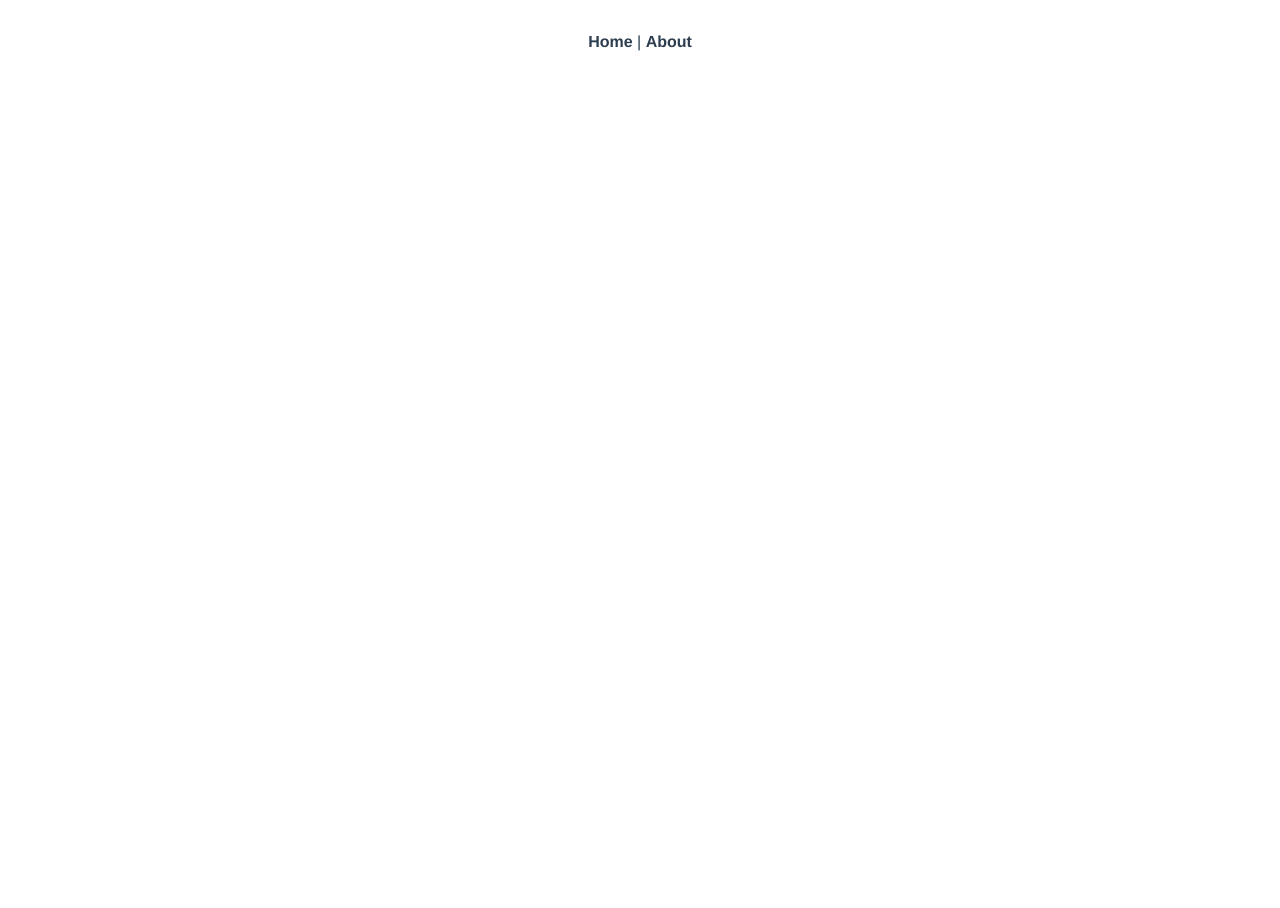
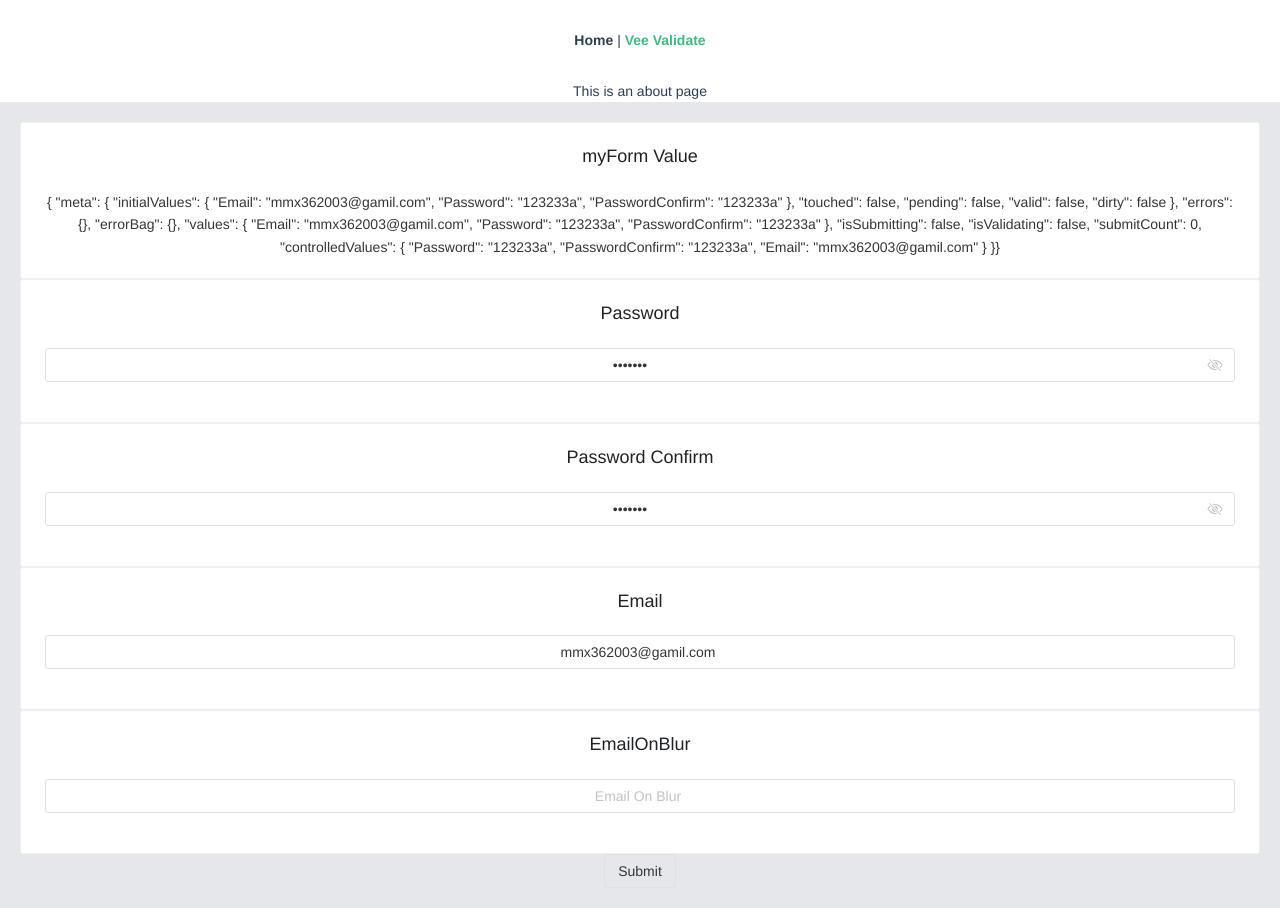
Before and after one commit to Josephmtsai/vue_menu, a Vue app: page /vee-validate in a window 1280 px wide. Before the commit this address had no page. Before the commit the page ends 800 px from the top, so only its background shows below. Built offline with nearby package versions, Linux system fonts and the light colour scheme; no server answers.

Commit message:
Adjust Code

```diff
--- a/package.json
+++ b/package.json
@@ -34,6 +34,7 @@
     "eslint-plugin-import": "^2.25.3",
     "eslint-plugin-vue": "^8.0.3",
     "eslint-plugin-vuejs-accessibility": "^1.1.0",
+    "naive-ui": "^2.26.4",
     "vue-cli-plugin-tailwind": "~3.0.0"
   },
   "eslintConfig": {
--- a/src/App.vue
+++ b/src/App.vue
@@ -2,9 +2,9 @@
   <header></header>
   <nav>
     <router-link to="/">Home</router-link> |
-    <router-link to="/about">About</router-link>
+    <router-link to="/vee-validate">Vee Validate</router-link>
   </nav>
-  <div class="block md:hidden w-60 h-full shadow-md bg-white px-1 absolute">
+  <!--<div class="block md:hidden w-60 h-full shadow-md bg-white px-1 absolute">
     <ul class="relative">
       <li class="relative">
         <a class="flex items-center text-sm py-4 px-6 h-12 overflow-hidden text-gray-700 text-ellipsis whitespace-nowrap rounded hover:text-gray-900 hover:bg-gray-100 transition duration-300 ease-in-out" href="#!" data-mdb-ripple="true" data-mdb-ripple-color="dark">
@@ -22,7 +22,7 @@
         </a>
       </li>
     </ul>
-  </div>
+  </div>-->
   <router-view />
 </template>
 
--- a/src/api/sample.js
+++ b/src/api/sample.js
@@ -1,4 +1,4 @@
 import axios from 'axios';
-export default function getRandUserData(size) {
+export function getRandomUserData(size) {
   return axios.get('https://randomuser.me/api/?results=' + size);
 }
--- a/src/main.js
+++ b/src/main.js
@@ -3,5 +3,5 @@ import App from './App.vue';
 import router from './router';
 import store from './store';
 import './assets/tailwind.css';
-
-createApp(App).use(store).use(router).mount('#app');
+import naive from 'naive-ui';
+createApp(App).use(naive).use(store).use(router).mount('#app');
--- a/src/router/index.js
+++ b/src/router/index.js
@@ -8,12 +8,12 @@ const routes = [
     component: HomeView,
   },
   {
-    path: '/about',
-    name: 'about',
+    path: '/vee-validate',
+    name: 'veeValidate',
     // route level code-splitting
     // this generates a separate chunk (about.[hash].js) for this route
     // which is lazy-loaded when the route is visited.
-    component: () => import(/* webpackChunkName: "about" */ '../views/AboutView.vue'),
+    component: () => import(/* webpackChunkName: "about" */ '../views/VeeValidate.vue'),
   },
 ];
 
--- a/src/views/AboutView.vue
+++ /dev/null
@@ -1,28 +0,0 @@
-<template>
-  <div class="about">
-    <h1>This is an about page</h1>
-
-    {{ userDataList }}
-  </div>
-</template>
-<script>
-import { getRandUserData } from '@/api/sample.js';
-export default {
-  name: 'AboutView',
-  data() {
-    return {
-      userDataList: [],
-    };
-  },
-  created() {
-    this.getUserData();
-  },
-  methods: {
-    getUserData() {
-      getRandUserData(30).then((data) => {
-        userDataList = data.data.resulst;
-      });
-    },
-  },
-};
-</script>
--- /dev/null
+++ b/src/views/VeeValidate.vue
@@ -0,0 +1,96 @@
+<template>
+  <div class="about">
+    <h1>This is an about page</h1>
+    <div class="container mx-auto p-4 phone:mx-auto tablet:mx-0 bg-gray-200">
+      <div class="rounded-sm p-1 lg:col-span-6 md:col-span-12">
+        <Form v-slot="v" ref="myForm" :validation-schema="schema" :initial-values="formValues" @submit="onSubmit">
+          <n-card title="myForm Value"> {{ v }}} </n-card>
+          <Field v-slot="{ field, errorMessage }" :validateOnInput="true" name="Password" type="Password">
+            <n-card title="Password">
+              <n-input type="password" v-bind="field" :model-value="field.value" show-password-on="mousedown" placeholder="Password" />
+              <template #footer>{{ errorMessage }} </template>
+            </n-card>
+          </Field>
+          <Field v-slot="{ field, errorMessage }" name="PasswordConfirm" type="Password">
+            <n-card title="Password Confirm">
+              <n-input type="password" v-bind="field" :model-value="field.value" show-password-on="mousedown" placeholder="Password Confirm" />
+              <template #footer>{{ errorMessage }} </template>
+            </n-card>
+          </Field>
+          <Field v-slot="{ field, errorMessage }" name="Email" type="text">
+            <n-card title="Email">
+              <n-input type="text" v-bind="field" :model-value="field.value" show-password-on="mousedown" placeholder="Email" />
+              <template #footer>{{ errorMessage }} </template>
+            </n-card>
+          </Field>
+          <Field v-slot="{ field, errorMessage }" name="EmailOnBlur" type="text">
+            <n-card title="EmailOnBlur">
+              <n-input type="text" v-bind="field" @on-blur="isAvaibledEmail(field.value)" :model-value="field.value" show-password-on="mousedown" placeholder="Email On Blur" />
+              <template #footer>{{ errorMessage }} </template>
+            </n-card>
+          </Field>
+          <n-button attr-type="submit">Submit</n-button>
+        </Form>
+      </div>
+    </div>
+  </div>
+</template>
+<script>
+import { getRandomUserData } from '@/api/sample.js';
+import { Field, Form } from 'vee-validate';
+import * as yup from 'yup';
+export default {
+  name: 'VeeValidate',
+  components: {
+    Field,
+    Form,
+  },
+  data() {
+    return {
+      userDataList: [],
+    };
+  },
+  created() {
+    this.schema = yup.object({
+      Email: yup.string().required('Required').email('Email invalid').test('checkEmailExist', 'Exist', this.isAvaibledEmail),
+      EmailOnBlur: yup.string().required('Required').email('Email invalid'),
+      Password: yup.string().required().min(6).max(15),
+      PasswordConfirm: yup
+        .string()
+        .required()
+        .oneOf([yup.ref('Password')], 'Passwords do not match'),
+    });
+    this.formValues = {
+      Email: 'mmx362003@gamil.com',
+      Password: '123233a',
+      PasswordConfirm: '123233a',
+    };
+    /*this.formValues = {
+      Email: '',
+      Password: '',
+      PasswordConfirm: '',
+    };*/
+  },
+  methods: {
+    async isAvaibledEmail(email) {
+      console.log('Aysnc Email');
+      let userData;
+      getRandomUserData(3).then((data) => {
+        const userDataList = data.data.results;
+        userData = userDataList.filter((user) => {
+          return email.includes('example.com');
+        });
+        if (userData.length > 0) {
+          console.log(false);
+          return false;
+        }
+        return true;
+      });
+    },
+    onSubmit(values) {
+      //alert(values);
+      alert(JSON.stringify(values, null, 2));
+    },
+  },
+};
+</script>
```
Also changed, not shown: 2 other files (tests, documents, lock files or other folders).
